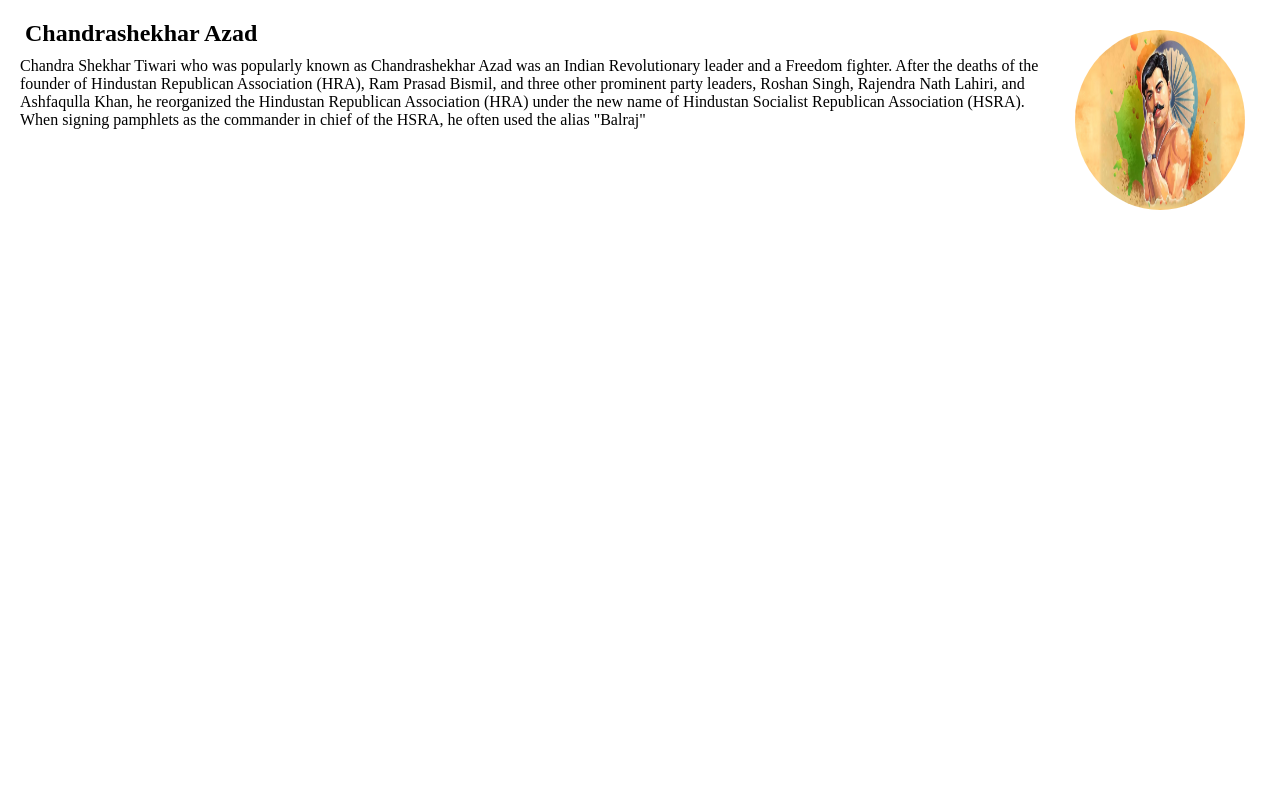
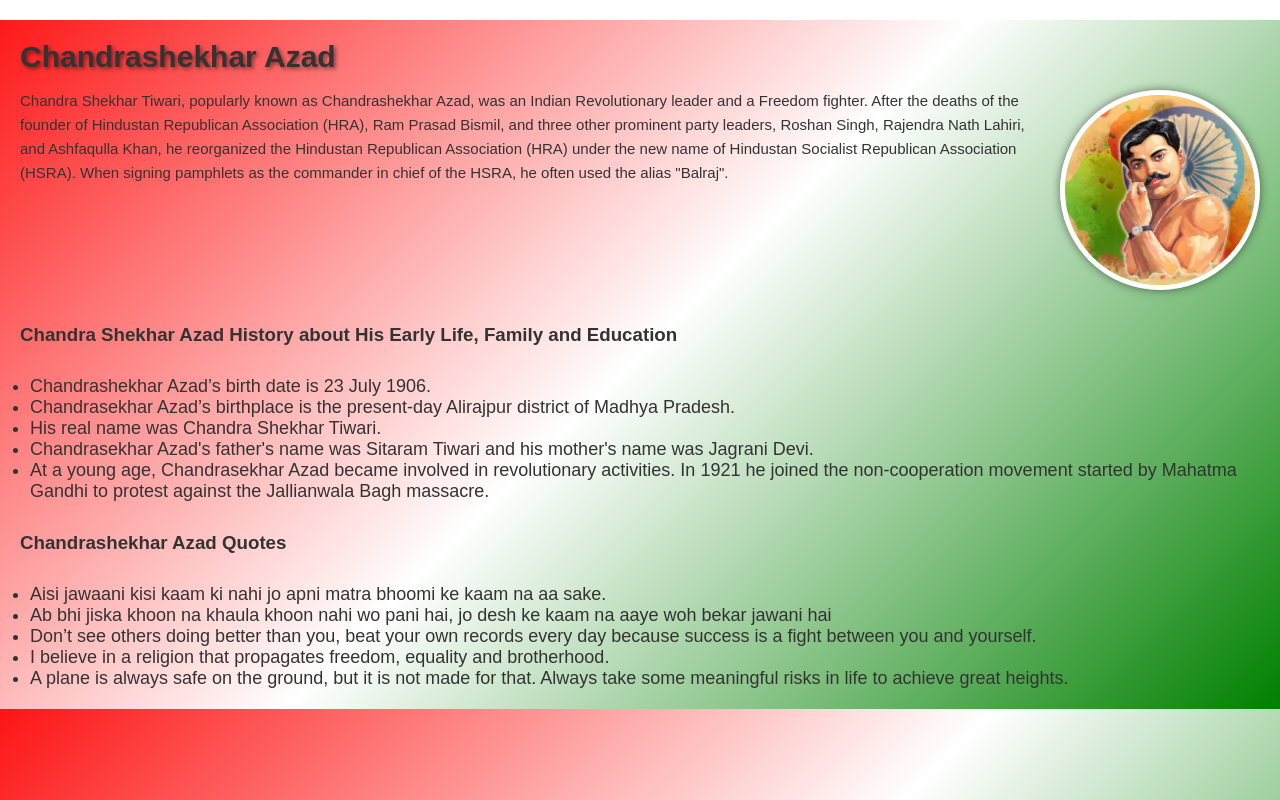
Before and after one commit to jagdtri2003/CODSOFT, a plain HTML site: page Tribute Website/index.html in a window 1280 px wide. Drawn offline with Linux system fonts and the light colour scheme.

Commit message:
modified:   Tribute Website/index.html

```diff
--- a/Tribute Website/index.html
+++ b/Tribute Website/index.html
@@ -8,14 +8,40 @@
     <link rel="stylesheet" href="style.css">
 </head>
 <body>
+    <header>
+        <nav>
+            <!-- Add navigation links here if needed -->
+        </nav>
+    </header>
     <div class="container">
         <div class="content">
-            <h2>Chandrashekhar Azad </h2>
+            <h1>Chandrashekhar Azad</h1>
             <p>
-                Chandra Shekhar Tiwari who was popularly known as Chandrashekhar Azad was an Indian Revolutionary leader and a Freedom fighter. After the deaths of the founder of Hindustan Republican Association (HRA), Ram Prasad Bismil, and three other prominent party leaders, Roshan Singh, Rajendra Nath Lahiri, and Ashfaqulla Khan, he reorganized the Hindustan Republican Association (HRA) under the new name of Hindustan Socialist Republican Association (HSRA). When signing pamphlets as the commander in chief of the HSRA, he often used the alias "Balraj"
+                Chandra Shekhar Tiwari, popularly known as Chandrashekhar Azad, was an Indian Revolutionary leader and a Freedom fighter. After the deaths of the founder of Hindustan Republican Association (HRA), Ram Prasad Bismil, and three other prominent party leaders, Roshan Singh, Rajendra Nath Lahiri, and Ashfaqulla Khan, he reorganized the Hindustan Republican Association (HRA) under the new name of Hindustan Socialist Republican Association (HSRA). When signing pamphlets as the commander in chief of the HSRA, he often used the alias "Balraj".
             </p>
         </div>
         <div class="pic"><img class="image1" src="img1.jpg" alt=""></div>
     </div>
+    <div class="row2">
+        <h3>Chandra Shekhar Azad History about His Early Life, Family and Education</h3>
+        <ul>
+            <li>Chandrashekhar Azad’s birth date is 23 July 1906.</li>
+            <li>Chandrasekhar Azad’s birthplace is the present-day Alirajpur district of Madhya Pradesh.</li>
+            <li>His real name was Chandra Shekhar Tiwari.</li>
+            <li>Chandrasekhar Azad's father's name was Sitaram Tiwari and his mother's name was Jagrani Devi.</li>
+            <li>At a young age, Chandrasekhar Azad became involved in revolutionary activities. In 1921 he joined the non-cooperation movement started by Mahatma Gandhi to protest against the Jallianwala Bagh massacre.</li>
+        </ul>
+    </div>
+    <div class="row3">
+        <h3>Chandrashekhar Azad Quotes</h3>
+        <ul>
+            <li>Aisi jawaani kisi kaam ki nahi jo apni matra bhoomi ke kaam na aa sake.</li>
+            <li>Ab bhi jiska khoon na khaula khoon nahi wo pani hai, jo desh ke kaam na aaye woh bekar jawani hai</li>
+            <li>Don’t see others doing better than you, beat your own records every day because success is a fight between you and yourself.</li>
+            <li>I believe in a religion that propagates freedom, equality and brotherhood.</li>
+            <li>A plane is always safe on the ground, but it is not made for that. Always take some meaningful risks in life to achieve great heights.</li>
+        </ul>
+    </div>
+
 </body>
 </html>
--- a/Tribute Website/style.css
+++ b/Tribute Website/style.css
@@ -1,23 +1,67 @@
-*{
+* {
     padding: 0;
     margin: 0;
     box-sizing: border-box;
 }
 
-.container{
+body {
+    font-family: Arial, sans-serif;
+    background-image: url("background.jpg"); /* Replace with your background image */
+    background-size: cover;
+    background-position: center;
+    color: #333;
+}
+
+header {
+    background-color: #fff; /* Change to your desired color */
+    padding: 10px;
+    text-align: center;
+}
+
+
+.container {
     padding: 20px;
     display: flex;
-    justify-content: space-between;
+    justify-content: space-evenly;
+    align-items: stretch;
 }
 
-.content h2{
-    padding: 0px 5px 10px;
+.content h1 {
+    font-size: 30px;
+    text-shadow: 2px 2px 4px rgba(0, 0, 0, 0.5);
+}
+
+.content p {
+    font-size: 15px;
+    line-height: 1.6;
+    padding-right: 10px;
+    padding-top: 15px;
+}
+
+.pic{
+    padding-top: 50px;
+}
+.pic .image1 {
+    height: 200px;
+    width: 200px;
+    border-radius: 50%;
+    border: 5px solid #fff;
+    box-shadow: 0 0 10px rgba(0, 0, 0, 0.5);
+    object-fit: cover;
+}
+
+body{
+    background-image: linear-gradient(135deg, #fe1414, #ffffff, #008000);
+}
+
+ul {
+    list-style: disc;
+    padding: 10px;
+    margin: 10px 20px;
+    font-size: 18px;
 
 }
 
-.pic .image1{
-    height: 200px;
-    width: 200px;
-    border-radius:50%;
-    padding: 10px 15px;
+h3{
+    padding: 10px 20px;
 }
```
